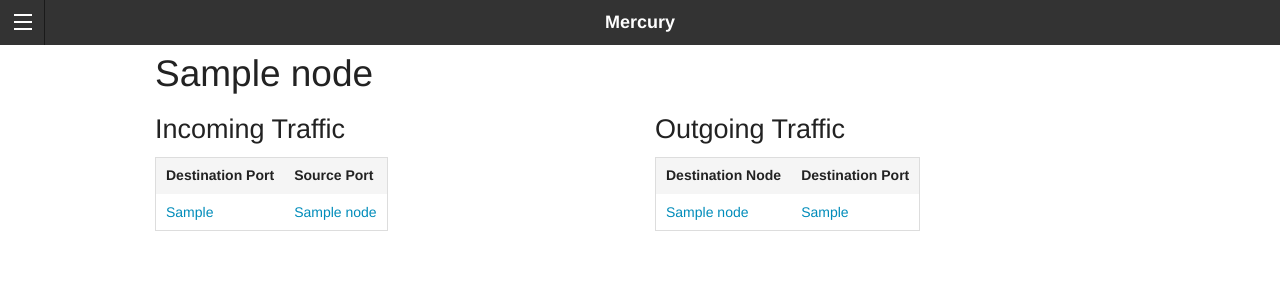
After one commit to jonstacks/mercury, a Django app: page /nodes/1/ in a window 1280 px wide. The commit adds this page. Shown: the top 300 px of the page. Run offline with Django 3.2, Linux system fonts and the light colour scheme; tables that the repository leaves empty hold one stand-in row (values such as "Sample post").

Commit message:
Adding Node Detail View

```diff
--- a/mercury/models.py
+++ b/mercury/models.py
@@ -79,6 +79,9 @@ class Node(models.Model):
     def __str__(self):
         return self.dns_name if self.dns_name else self.ip_address
 
+    def get_absolute_url(self):
+        return reverse('node-detail', args=[str(self.id)])
+
 
 class PCAPFile(models.Model):
     """A PCAP File that stores the raw data we need to process. """
--- a/mercury/templates/mercury/application_detail.html
+++ b/mercury/templates/mercury/application_detail.html
@@ -37,7 +37,7 @@
             <tbody>
               {% for c in clients %}
               <tr>
-                <td>{{ c }}</td>
+                <td><a href="{{ c.get_absolute_url }}">{{ c }}</a></td>
               </tr>
               {% endfor %}
             </tbody>
@@ -53,7 +53,7 @@
             <tbody>
               {% for s in servers %}
               <tr>
-                <td>{{ s }}</td>
+                <td><a href="{{ s.get_absolute_url }}">{{ s }}</td>
               </tr>
               {% endfor %}
             </tbody>
--- /dev/null
+++ b/mercury/templates/mercury/node_detail.html
@@ -0,0 +1,53 @@
+{% extends "mercury/base.html" %}
+
+{% block content %}
+<div class="row">
+  <div class="large-12 columns">
+    <h2>{{ node }}</h2>
+  </div>
+</div>
+<div class="row">
+  <div class="large-6 columns">
+    <h3>Incoming Traffic</h3>
+    <table>
+      <thead>
+        <tr>
+          <th>Destination Port</th>
+          <th>Source Port</th>
+        </tr>
+      </thead>
+      <tbody>
+        {% for t in node.incoming_traffic.all %}
+        <tr>
+          {% with app=t.application %}
+          <td><a href="{% url 'app-detail' protocol=app.protocol port=app.port %}">{{ app }}</a></td>
+          {% endwith %}
+          <td><a href="{{ t.src_node.get_absolute_url }}">{{ t.src_node }}</a></td>
+        </tr>
+        {% endfor %}
+      </tbody>
+    </table>
+  </div>
+  <div class="large-6 columns">
+    <h3>Outgoing Traffic</h3>
+    <table>
+      <thead>
+        <tr>
+          <th>Destination Node</th>
+          <th>Destination Port</th>
+        </tr>
+      </thead>
+      <tbody>
+        {% for t in node.outgoing_traffic.all %}
+        <tr>
+          <td><a href="{{ t.src_node.get_absolute_url }}">{{ t.dst_node }}</a></td>
+          {% with app=t.application %}
+          <td><a href="{% url 'app-detail' protocol=app.protocol port=app.port %}">{{ app }}</a></td>
+          {% endwith %}
+        </tr>
+        {% endfor %}
+      </tbody>
+    </table>
+  </div>
+</div>
+{% endblock %}
--- a/mercury/templates/mercury/node_list.html
+++ b/mercury/templates/mercury/node_list.html
@@ -12,7 +12,7 @@
   <tbody>
     {% for n in node_list %}
     <tr>
-      <td>{{ n.ip_address }}</a></td>
+      <td><a href="{{ n.get_absolute_url }}">{{ n.ip_address }}</a></td>
       <td>{{ n.dns_name }}</td>
     </tr>
     {% endfor %}
--- a/mercury/urls.py
+++ b/mercury/urls.py
@@ -19,6 +19,7 @@ from django.contrib import admin
 from mercury.views import (
     ApplicationDetail,
     ApplicationList,
+    NodeDetail,
     NodeList,
 )
 
@@ -28,5 +29,6 @@ urlpatterns = [
     url(r'^app/$', ApplicationList.as_view(), name='app-list'),
     url(r'^app/(?P<protocol>\w+)/(?P<port>\d+)/$', ApplicationDetail.as_view(),
         name='app-detail'),
-    url(r'^nodes/$', NodeList.as_view(), name='node-list')
+    url(r'^nodes/$', NodeList.as_view(), name='node-list'),
+    url(r'^nodes/(?P<pk>\d+)/$', NodeDetail.as_view(), name='node-detail'),
 ]
--- a/mercury/views.py
+++ b/mercury/views.py
@@ -32,6 +32,11 @@ class ApplicationList(ListView):
     paginate_by = 50
 
 
+class NodeDetail(DetailView):
+    context_object_name = 'node'
+    model = Node
+
+
 class NodeList(ListView):
     context_object_name = 'node_list'
     model = Node
```
